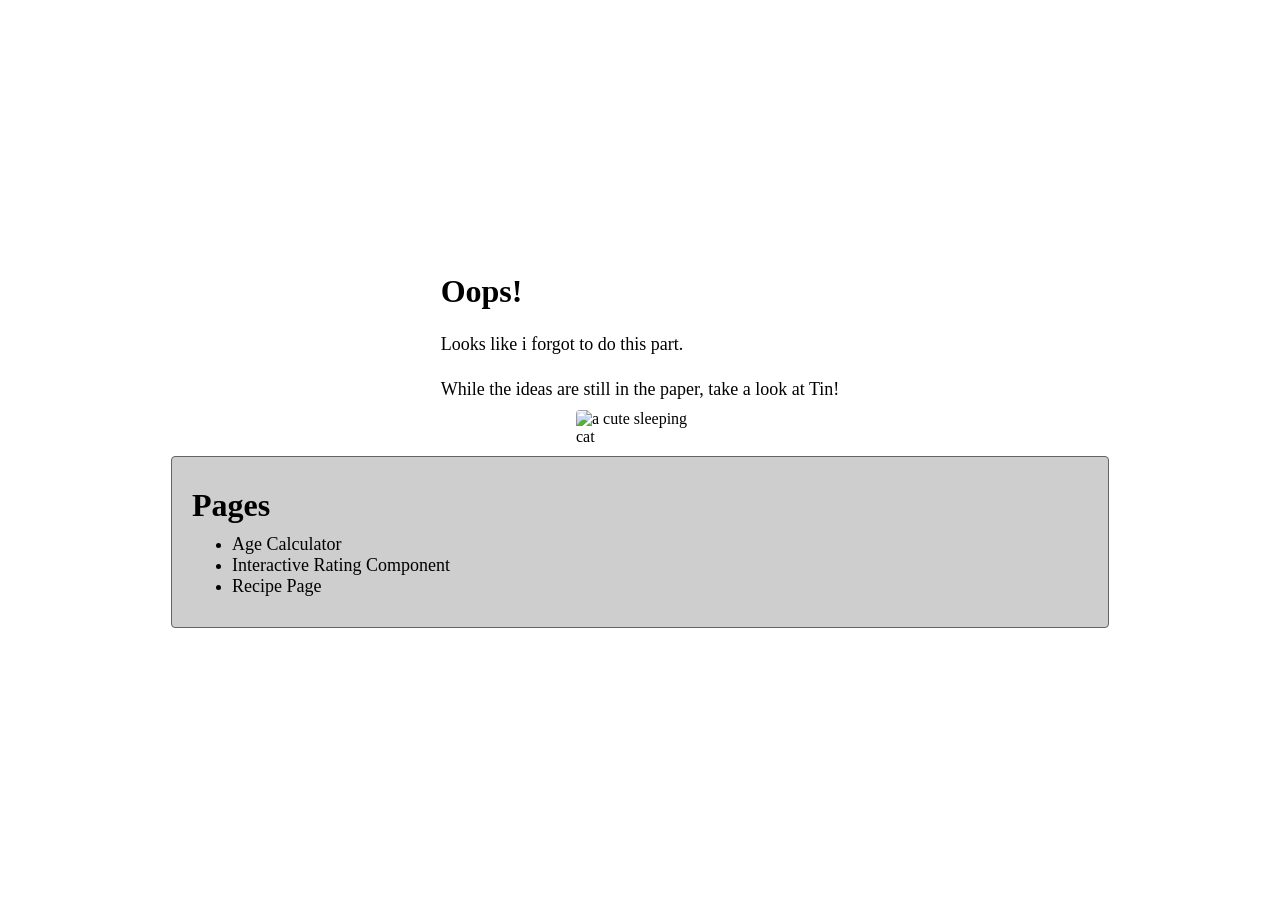
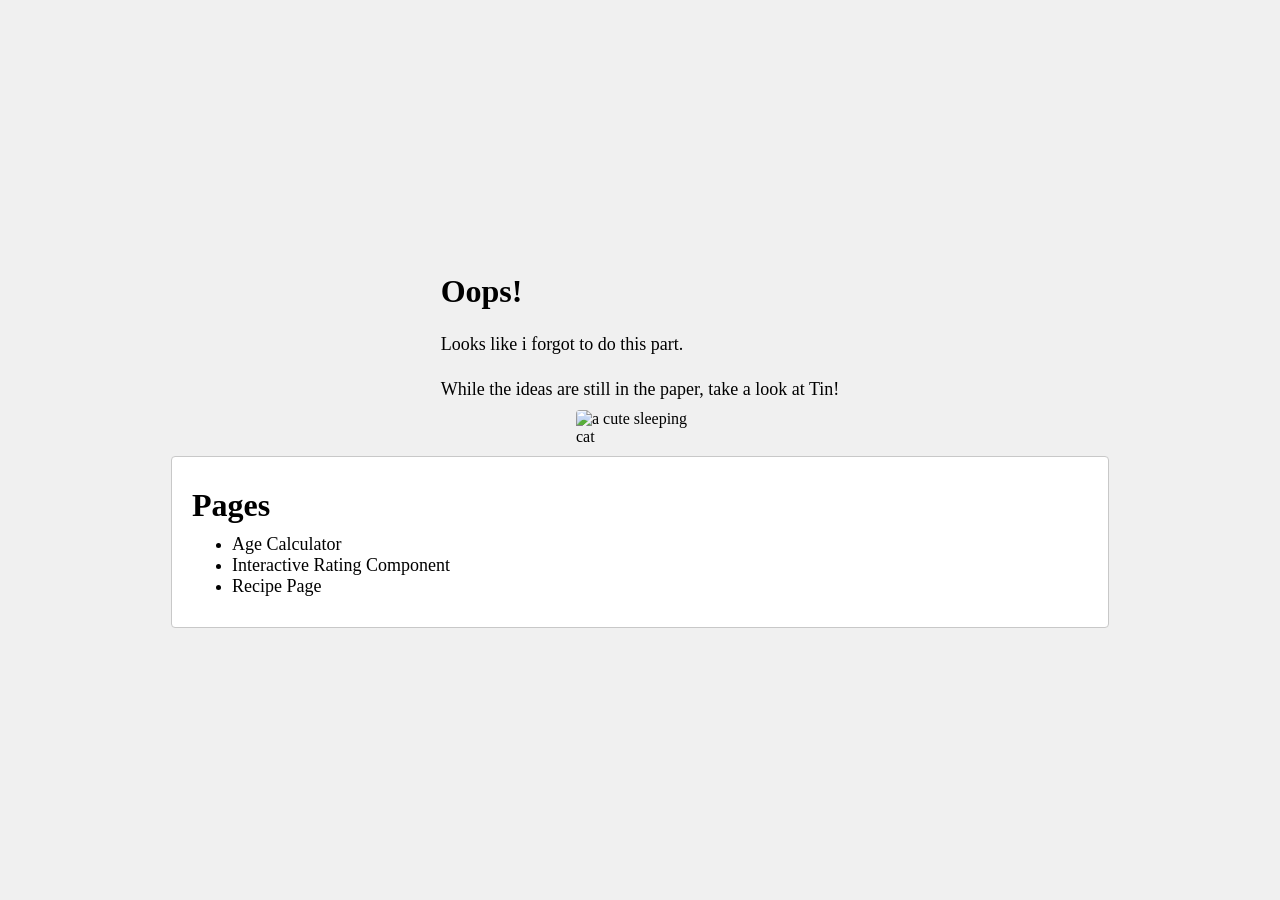

convert color format from hex to rgb and rename variables

--- a/style.css
+++ b/style.css
@@ -6,10 +6,11 @@
 }
 
 :root{
-    --background-color: #ffffff;
-    --sec-background-color: #cecece;
-    --text-color: #000000;
-    --gray: #646464;
+    --white: rgb(255, 255, 255);
+    --off-white: rgb(240, 240, 240);
+    --light-gray: rgb(200, 200, 200);
+    --gray: rgb(100, 100, 100);
+    --black: rgb(0, 0, 0);
 }
 
 h1{
@@ -23,12 +24,12 @@ p, a{
 
 body{
     min-height: 100vh;
-    background-color: var(--background-color);
+    background-color: var(--off-white);
     display: flex;
     flex-direction: column;
     justify-content: center;
     align-items: center;
-    color: var(--text-color);
+    color: var(--black);
     font-family: 'Montserrat';
 }
 
@@ -36,10 +37,10 @@ header{
     width: 70vw;
     display: flex;
     justify-content: space-between;
-    background-color: var(--sec-background-color);
+    background-color: var(--white);
     margin: 10px;
     padding: 20px;
-    border: solid 1px var(--gray);
+    border: solid 1px var(--light-gray);
     border-radius: 4px;
 }
 
@@ -87,9 +88,9 @@ main{
     width: 70vw;
     margin: 10px;
     padding: 20px;
-    background-color: var(--sec-background-color);
+    background-color: var(--white);
     text-align: left;
-    border: solid 1px var(--gray);
+    border: solid 1px var(--light-gray);
     border-radius: 4px;
 }
 
@@ -99,12 +100,12 @@ main{
 }
 
 .links-container a{
-    color: var(--text-color);
+    color: var(--black);
     text-decoration: none;
 }
 
 .links-container a:hover{
-    color: var(--text-color);
+    color: var(--black);
     text-decoration: underline;
 }
 
